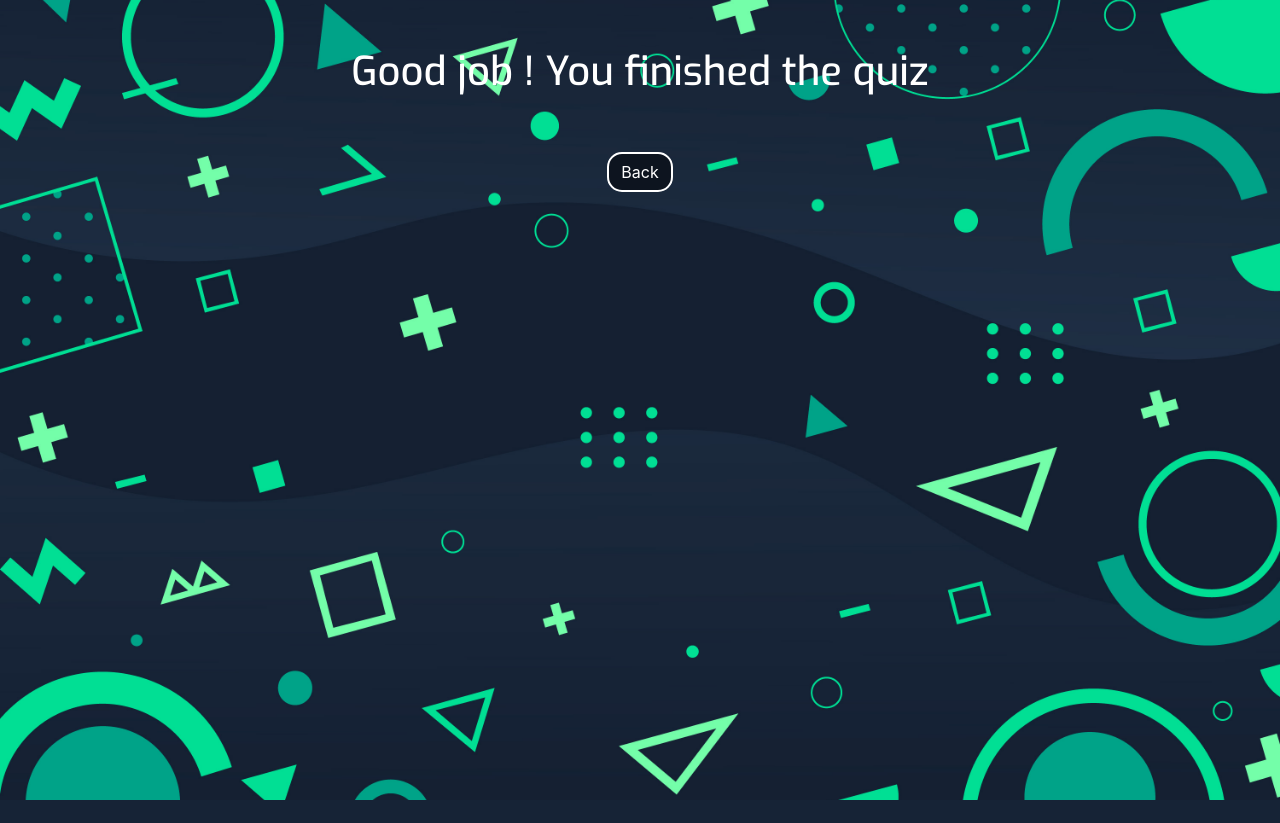
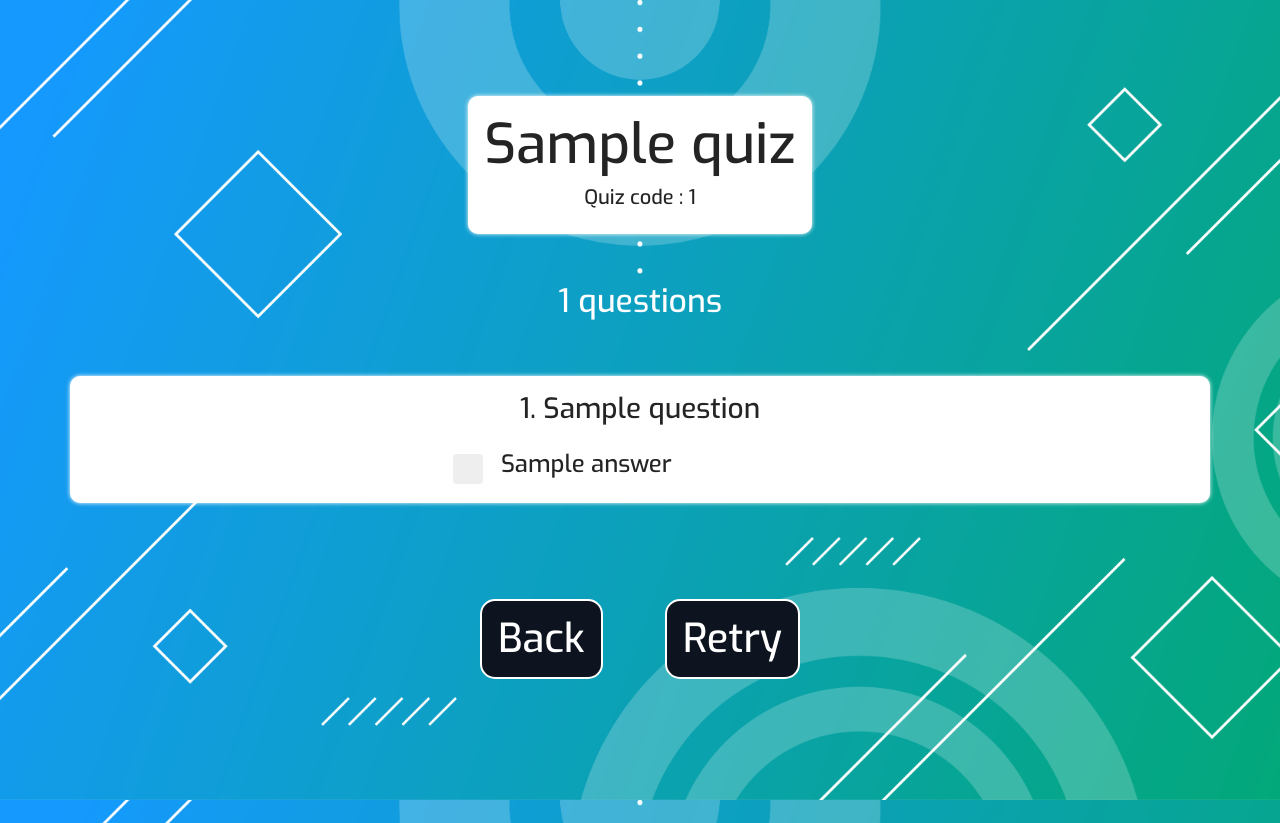
Before and after one commit to AntoineMaurin/Quiz-App, a Django app: template templates/quiz_results.html in a window 1280 px wide. Before the commit the page ends 800 px from the top, so only its background shows below. Run offline with Django 3.2, Linux system fonts and the light colour scheme; the template is opened without the code that fills it: most values are stand-ins (such as "Sample title", 1, 10 or a date in 2020).

Commit message:
Amélioration graphique de la page de résultats de quiz.

```diff
--- a/quiz_creation/views.py
+++ b/quiz_creation/views.py
@@ -132,7 +132,6 @@ def deletequiz(request):
     return render(request, "createquiz.html")
 
 
-
 def bind_answers_to_question(answers_titles, right_answers, question):
     for answer in answers_titles:
         if answer in right_answers:
--- a/static/css/style.css
+++ b/static/css/style.css
@@ -23,7 +23,11 @@
   background-image: url('../img/flat-design-background/GD21-1.jpg');
 }
 
-.bg-primary, .custom-bg, .playing-bg {
+.results-bg {
+  background-image: url('../img/flat-design-background/003.jpg');
+}
+
+.bg-primary, .custom-bg, .playing-bg, .results-bg {
   background-repeat: no-repeat;
   background-position: center;
   background-attachment: fixed;
@@ -302,6 +306,13 @@ a, a:hover {
   border: 1px solid white;
 }
 
+.results-question-card {
+  background-color: #fff;
+  color: #242424;
+  border-radius: 10px;
+  box-shadow: 0px 0px 4px white;
+}
+
 .btn {
   border-radius: 15px;
 }
--- a/static/js/script.js
+++ b/static/js/script.js
@@ -90,6 +90,10 @@ $(document).ready(function(){
   $('#quiz_question_form').submit(function(event) {
     set_checkboxes_values_in_creation();
   });
+  $('#quiz_form').submit(function(event) {
+    set_checkboxes_values_in_playing();
+  });
+
 
   function set_checkboxes_values_in_edition() {
     $("input[type=checkbox]").each(function() {
@@ -109,6 +113,18 @@ $(document).ready(function(){
       if (this.checked) {
 
         let answer_text = $(this).parent().parent().siblings().children('input').val();
+        $(this).attr("value", answer_text);
+
+       }
+     });
+  }
+
+  function set_checkboxes_values_in_playing() {
+    $("input[type=checkbox]").each(function() {
+
+      if (this.checked) {
+
+        let answer_text = $(this).parent().siblings('h3').text();
         $(this).attr("value", answer_text);
 
        }
--- a/templates/createquiz.html
+++ b/templates/createquiz.html
@@ -64,7 +64,7 @@
               </div>
             </div>
             <div class="form-row justify-content-center mt-3 pt-3">
-              <button type="submit" class="btn mx-3 px-5 py-2 font-exo-medium" id="inline-validate-button">Start</button>
+              <button type="submit" class="btn mx-3 px-5 py-2 font-exo-medium" id="inline-validate-button">Create</button>
             </div>
           </form>
         </div>
--- a/templates/quiz_question_playing.html
+++ b/templates/quiz_question_playing.html
@@ -28,7 +28,7 @@
         {% csrf_token %}
 
         <div class="row mt-3 ml-3 px-5 justify-content-center">
-          {% for answer in answers %}
+          {% for answer in current_question.answer_set.all %}
             <div class="col-5 ml-5">
               <div class="row mt-3">
                 <div class="col-auto">
--- a/templates/quiz_results.html
+++ b/templates/quiz_results.html
@@ -1,22 +1,64 @@
 {% extends 'base.html' %}
 {% load static %}
 
-{% block body_class %}custom-bg{% endblock body_class %}
+{% block body_class %}results-bg{% endblock body_class %}
 
 {% block body %}
+<div class="py-5 h-100">
 
-<div class="row justify-content-center mt-5 mx-auto">
-  <div class="col-auto">
-    <div class="mx-auto"><h1 class="font-exo-medium text-white">Good job ! You finished the quiz</h1></div>
+  <div class="row justify-content-center mt-5 mx-auto">
+    <div class="col-auto results-question-card p-3">
+      <div class="mx-auto text-center">
+        <h1 class="font-exo-medium quiz-title">{{ quiz.title }}</h1>
+        <h5 class="font-exo-medium">Quiz code : {{ quiz.id }}</h5>
+      </div>
+    </div>
   </div>
-</div>
 
-<div class="container">
-  <div class="row justify-content-center mt-5">
-    <div class="col-auto">
-      <a href="/"><button type="button" class="btn d-flex question-butttons display-4">Back</button></a>
+  <div class="container">
+    <div class="row justify-content-center mt-5 mx-auto">
+      <div class="col-auto">
+        <h2 class="font-exo-medium text-white">{{ quiz.question_set.all|length }} questions</h2>
+      </div>
+    </div>
+  </div>
+
+  <div class="container my-5">
+    {% for question in all_questions %}
+      <div class="row justify-content-center font-exo-medium results-question-card my-5 py-3">
+        <div id="{{ forloop.counter0 }}" class="row justify-content-center w-75 text-center question-title" value="{{ question.title }}">
+          <h3>{{ forloop.counter }}. {{ question.title }}</h3>
+        </div>
+        <div class="row justify-content-center w-75 ">
+          {% for answer in question.answer_set.all %}
+            <div class="col-5 ml-5">
+              <div class="row mt-3">
+                <div class="col-auto">
+                  <label class="checkboxes" title="Check the right answer">
+                    <input type="checkbox" name="is_answer_checked">
+                    <span class="checkmark"></span>
+                  </label>
+                  <h4 class="text-left">{{ answer.title }}</h4>
+                </div>
+              </div>
+            </div>
+          {% endfor %}
+        </div>
+      </div>
+    {% endfor %}
+    <div class="row justify-content-center py-5">
+      <div class="col-auto mx-3">
+        <form class="" action="/play" method="post">
+          {% csrf_token %}
+          <button type="submit" class="btn font-exo-medium d-flex px-3 question-butttons"><h1 class="text-white mt-2">Back</h1></button>
+        </form>
+      </div>
+      <div class="col-auto mx-3">
+        <button class="btn font-exo-medium d-flex px-3 question-butttons" formaction="/play"><h1 class="text-white mt-2">Retry</h1></button>
+      </div>
     </div>
   </div>
 </div>
 
+
 {% endblock body %}
```
Also changed, not shown: Quiz_App/views.py (+17 -8 lines), static/img/flat-design-background/003.jpg (added), 1 other file.
